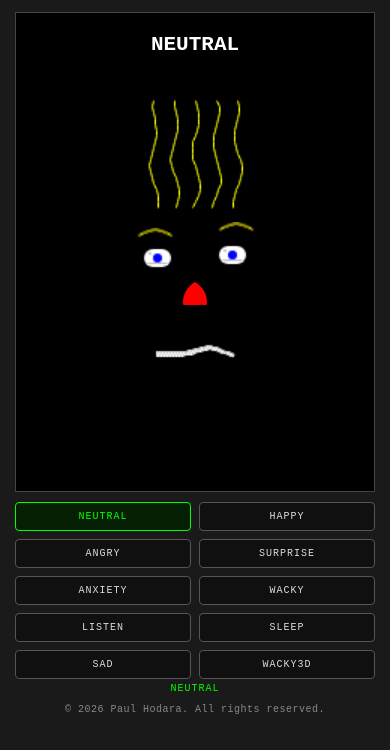
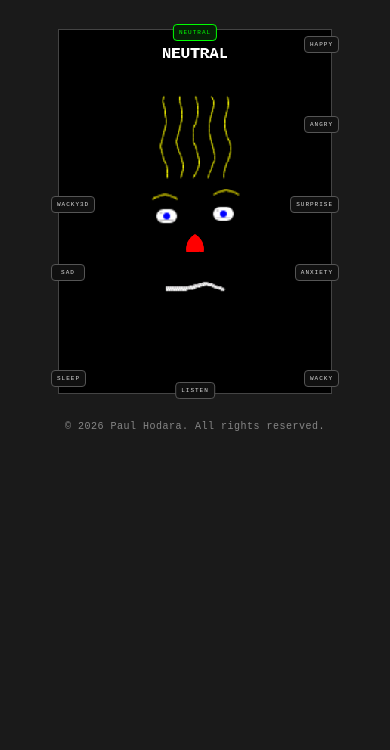
Before and after one commit to phodara/roboface-simulator, a plain HTML site: page index.html in a window 390 px wide. Drawn offline with Linux system fonts and the light colour scheme.

Commit message:
Moved the buttons in tighter, simplified the screen so no scrolling on a smart phone

```diff
--- a/index.html
+++ b/index.html
@@ -17,7 +17,7 @@
     justify-content: flex-start;
     min-height: 100vh;
     margin: 0;
-    padding: 12px;
+    padding: 12px 12px 28px;
     box-sizing: border-box;
     font-family: monospace;
     color: #ccc;
@@ -67,22 +67,16 @@
     border-color: #0f0;
     color: #0f0;
   }
-  .tp-neutral { top: 0; left: 50%; transform: translateX(-50%); }
-  .tp-happy { top: 12px; right: 0; }
-  .tp-angry { top: 21%; right: 0; }
-  .tp-surprised { top: 43%; right: 0; }
-  .tp-anxiety { top: 65%; right: 0; }
-  .tp-wacky { bottom: 12px; right: 0; }
-  .tp-listening { bottom: 0; left: 50%; transform: translateX(-50%); }
-  .tp-sleeping { bottom: 12px; left: 0; }
-  .tp-sad { top: 65%; left: 0; }
-  .tp-wacky3d { top: 43%; left: 0; }
-  #expr-indicator {
-    margin-top: 4px;
-    font-size: 7px;
-    color: #0f0;
-    letter-spacing: 2px;
-  }
+  .tp-neutral { top: 12px; left: 50%; transform: translateX(-50%); }
+  .tp-happy { top: 24px; right: 36px; }
+  .tp-angry { top: 26%; right: 36px; }
+  .tp-surprised { top: 46%; right: 36px; }
+  .tp-anxiety { top: 63%; right: 36px; }
+  .tp-wacky { bottom: 24px; right: 36px; }
+  .tp-listening { bottom: 12px; left: 50%; transform: translateX(-50%); }
+  .tp-sleeping { bottom: 24px; left: 36px; }
+  .tp-sad { top: 63%; left: 36px; }
+  .tp-wacky3d { top: 46%; left: 36px; }
   #copyright {
     margin-top: 10px;
     font-size: 8px;
@@ -94,29 +88,23 @@
     body {
       min-height: auto;
       justify-content: flex-start;
+      padding-bottom: 40px;
     }
     #screen-wrap {
       width: min(100%, var(--canvas-width));
-      padding: 0;
+      padding: 17px 43px;
     }
     #touch-points {
-      position: static;
-      display: grid;
-      grid-template-columns: repeat(2, minmax(0, 1fr));
-      gap: 8px;
-      margin-top: 10px;
+      position: absolute;
+      inset: 0;
+      display: block;
     }
     .touch-point {
-      position: static;
-      min-width: 0;
-      width: 100%;
-      font-size: 10px;
-      padding: 8px 6px;
-      transform: none;
-    }
-    #expr-indicator {
-      font-size: 10px;
-      letter-spacing: 1px;
+      position: absolute;
+      min-width: 34px;
+      width: auto;
+      font-size: 6px;
+      padding: 4px 5px;
     }
     #copyright {
       font-size: 10px;
@@ -141,7 +129,6 @@
     <button class="touch-point tp-wacky3d" data-expr="WACKY3D" type="button">WACKY3D</button>
   </div>
 </div>
-<div id="expr-indicator">NEUTRAL</div>
 <div id="controls">
 </div>
 <div id="copyright">&copy; 2026 Paul Hodara. All rights reserved.</div>
@@ -219,6 +206,7 @@ const expressionAudio = {
   [EXPR.SURPRISED]: new Audio('https://raw.githubusercontent.com/phodara/roboface-audio/main/surprise.mp3'),
   [EXPR.ANXIETY]: new Audio('https://raw.githubusercontent.com/phodara/roboface-audio/main/Anxiety.mp3'),
   [EXPR.WACKY]: new Audio('https://raw.githubusercontent.com/phodara/roboface-audio/main/whacky.mp3'),
+  [EXPR.LISTENING]: new Audio('https://raw.githubusercontent.com/phodara/roboface-audio/main/listening.mp3'),
   [EXPR.SLEEPING]: new Audio('https://raw.githubusercontent.com/phodara/roboface-audio/main/sleep.mp3'),
   [EXPR.SAD]: new Audio('https://raw.githubusercontent.com/phodara/roboface-audio/main/sad.mp3'),
   [EXPR.WACKY3D]: new Audio('https://raw.githubusercontent.com/phodara/roboface-audio/main/whacky3d.mp3')
@@ -226,6 +214,7 @@ const expressionAudio = {
 Object.values(expressionAudio).forEach(audio => {
   audio.preload = 'auto';
 });
+expressionAudio[EXPR.LISTENING].loop = true;
 
 function stopExpressionAudio() {
   Object.values(expressionAudio).forEach(audio => {
@@ -246,7 +235,6 @@ function setExpression(expr) {
     expressionAudio[expr].play().catch(() => {});
   }
   curExpr=expr;
-  document.getElementById('expr-indicator').textContent=EXPR_NAMES[curExpr];
   touchPoints.forEach(point => {
     point.dataset.active = point.dataset.expr === EXPR_NAMES[curExpr] ? 'true' : 'false';
   });
```
Also changed, not shown: 1 other file.
